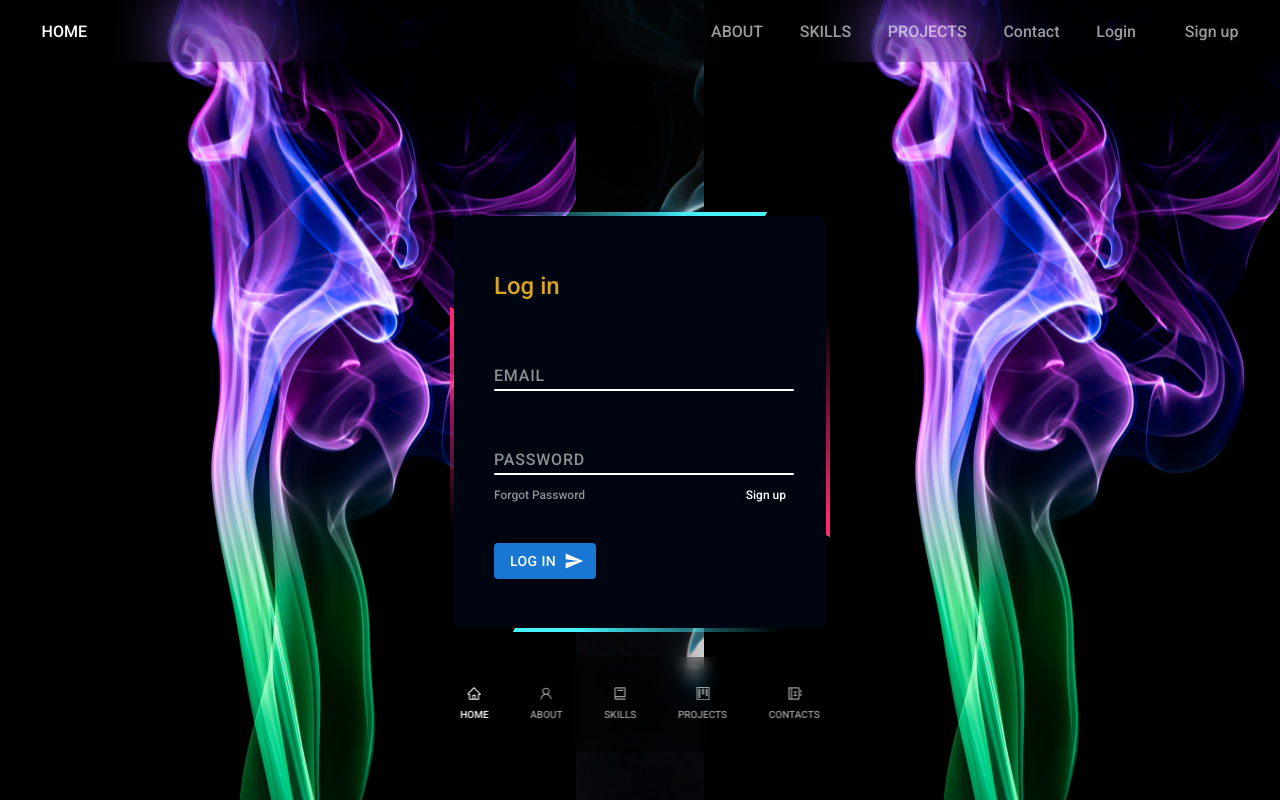
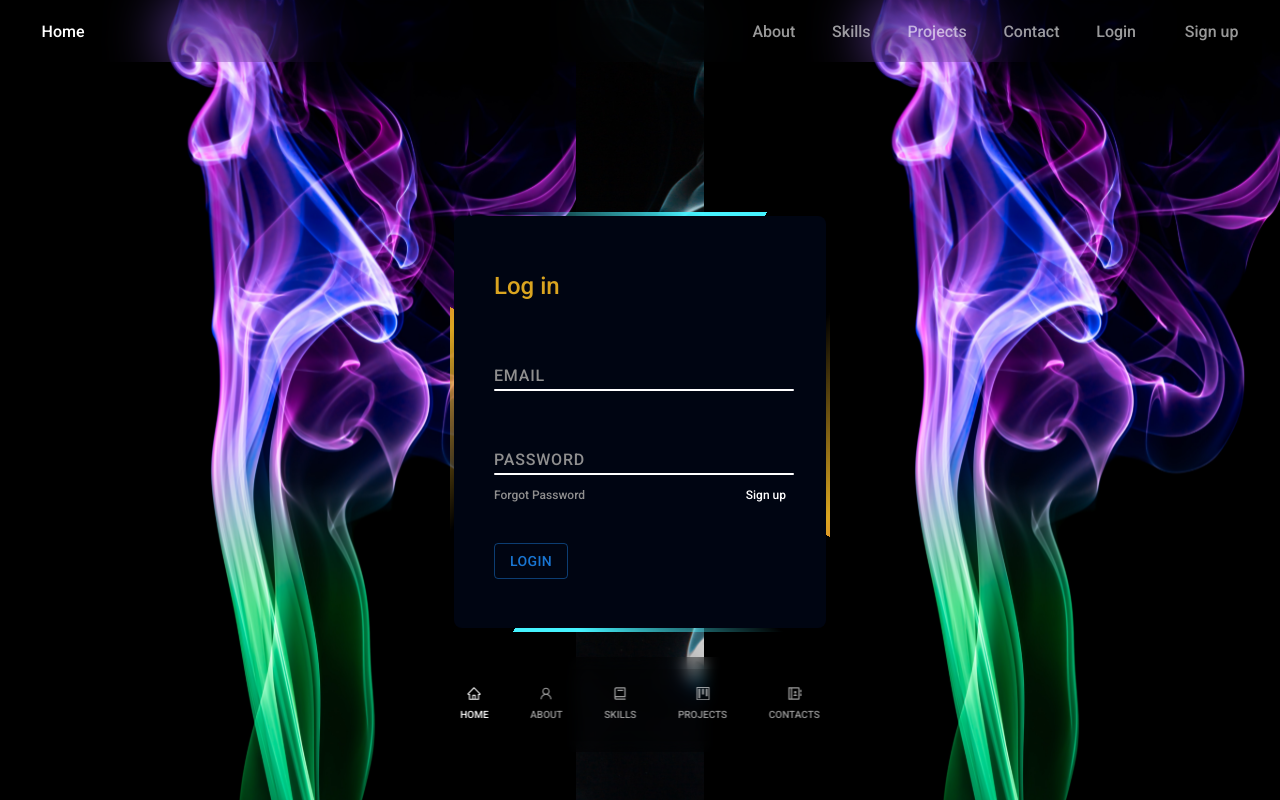
Before and after one commit to Lucky-Yadav/Lucky-Yadav, a React (Create React App) app in the folder Portfolio/: page /login in a window 1280 px wide. Built offline with nearby package versions, Linux system fonts and the light colour scheme.

Commit message:
Update Authentications and Topbar

```diff
--- a/Portfolio/src/components/auth/Auth.css
+++ b/Portfolio/src/components/auth/Auth.css
@@ -80,7 +80,7 @@
     left: -50%;
     width: 380px;
     height: 420px;
-    background: linear-gradient(0deg, transparent, transparent, #ff2770, #ff2770, #ff2770);
+    background: linear-gradient(0deg, transparent, transparent, #daa520, #ff2770, #ff2770);
     z-index: 1;
     transform-origin: bottom right;
     animation: animate1 6s linear infinite;
@@ -99,7 +99,7 @@
     left: -50%;
     width: 380px;
     height: 420px;
-    background: linear-gradient(0deg, transparent, transparent, #ff2770, #ff2770, #ff2770);
+    background: linear-gradient(0deg, transparent, transparent, #daa520, #ff2770, #ff2770);
     z-index: 1;
     transform-origin: bottom right;
     animation: animate1 6s linear infinite;
@@ -210,7 +210,8 @@
  {
     color: #fff;
 }
-.boxa .boxb form input[type="submit"] {
+.boxa form input[type="submit"],
+.boxb form input[type="submit"] {
     border: none;
     outline: none;
     padding: 9px 25px;
@@ -222,3 +223,6 @@
     width: 100px;
     margin-top: 10px;
 }
+/* .Login_Button {
+  background: transparent;
+} */
--- a/Portfolio/src/components/auth/Login.jsx
+++ b/Portfolio/src/components/auth/Login.jsx
@@ -1,6 +1,6 @@
 import { useState } from "react";
 import Button from "@mui/material/Button";
-import SendIcon from "@mui/icons-material/Send";
+// import SendIcon from "@mui/icons-material/Send";
 import axios from "axios";
 import { useDispatch } from "react-redux";
 import { loginloading, sucessLogin } from "../../store/auth/action";
@@ -79,18 +79,19 @@ const Login = () => {
             ))}
             <div className="links">
               <Link>Forgot Password</Link>
-              <Link>Sign up</Link>
+              <Link to={"/signup"}>Sign up</Link>
             </div>
             {/* <input type="submit" value="login" /> */}
             <div className="button">
               <br />
               <Button
-                // type="submit"
+                className="Login_Button"
                 onClick={handlelogin}
-                variant="contained"
-                endIcon={<SendIcon />}
+                variant="outlined"
+                // disabled
+                // endIcon={<SendIcon />}
               >
-                {token ? "log out" : "log in"}
+                {token ? "log out" : "login"}
               </Button>
             </div>
           </form>
--- a/Portfolio/src/components/auth/Signup.jsx
+++ b/Portfolio/src/components/auth/Signup.jsx
@@ -1,7 +1,7 @@
 import React from "react";
 import { useState } from "react";
 import Button from "@mui/material/Button";
-import SendIcon from "@mui/icons-material/Send";
+// import SendIcon from "@mui/icons-material/Send";
 import axios from "axios";
 import { useDispatch } from "react-redux";
 import { loginloading, sucessLogin } from "../../store/auth/action";
@@ -77,17 +77,11 @@ const Signup = () => {
             ))}
             <div className="links">
               <Link></Link>
-              <Link>Log in</Link>
+              <Link to={"/login"}>Log in</Link>
             </div>
             {/* <input type="submit" value="login" /> */}
             <div className="button">
-              <br />
-              <Button
-                // type="submit"
-                onClick={handlelogin}
-                variant="contained"
-                endIcon={<SendIcon />}
-              >
+              <Button onClick={handlelogin} variant="outlined">
                 {token ? "log out" : "Sign up"}
               </Button>
             </div>
--- a/Portfolio/src/components/topbar/Topbar.jsx
+++ b/Portfolio/src/components/topbar/Topbar.jsx
@@ -21,8 +21,10 @@ const Topbar = () => {
 
   const activeNav = useSelector((state) => state.events.activeNav);
   const Dispatch = useDispatch();
-  // console.log(activeNav);
+  console.log(activeNav);
+  // window.location.replace(`/${activeNav}`);
 
+  // const
   var timeout;
 
   const setNavState = (state) => {
@@ -84,42 +86,42 @@ const Topbar = () => {
   return (
     <>
       <nav className="navb">
-        <a
-          href="/#home"
+        <Link
+          to={"/#home"}
           onClick={() => setNavState("#home")}
           className={activeNav === "#home" ? "active" : ""}
         >
-          <p className="p2">HOME</p>
-        </a>
+          <p className="p2">Home</p>
+        </Link>
         <div className="right_nav">
-          <a
-            href="/#about"
+          <Link
+            to={"/#about"}
             onClick={() => setNavState("#about")}
             className={activeNav === "#about" ? "active" : ""}
           >
-            <p className="p2">ABOUT</p>
-          </a>
-          <a
-            href="/#experience"
+            <p className="p2">About</p>
+          </Link>
+          <Link
+            to={"/#experience"}
             onClick={() => setNavState("#experience")}
             className={activeNav === "#experience" ? "active" : ""}
           >
-            <p className="p2">SKILLS</p>
-          </a>
-          <a
-            href="/#portfolio"
+            <p className="p2">Skills</p>
+          </Link>
+          <Link
+            to={"/#portfolio"}
             onClick={() => setNavState("#portfolio")}
             className={activeNav === "#portfolio" ? "active" : ""}
           >
-            <p className="p2">PROJECTS</p>
-          </a>
-          <a
-            href="/#contact"
+            <p className="p2">Projects</p>
+          </Link>
+          <Link
+            to={"#contact"}
             onClick={() => setNavState("#contact")}
             className={activeNav === "#contact" ? "active" : ""}
           >
             <p className="p2">Contact</p>
-          </a>
+          </Link>
           {token ? (
             <div className="registration">
               <Link>
--- a/Portfolio/src/index.css
+++ b/Portfolio/src/index.css
@@ -33,9 +33,6 @@ html {
   --container-width-sm: 90%;
 }
 
-html {
-  scroll-behavior: smooth;
-}
 
 /* ::-webkit-scrollbar {
   display: none;
@@ -157,6 +154,7 @@ img {
   ::-webkit-scrollbar-thumb {
   background: #888;
     border-radius:10px;
+
 }
 ::-webkit-scrollbar-thumb:hover {
 
```
